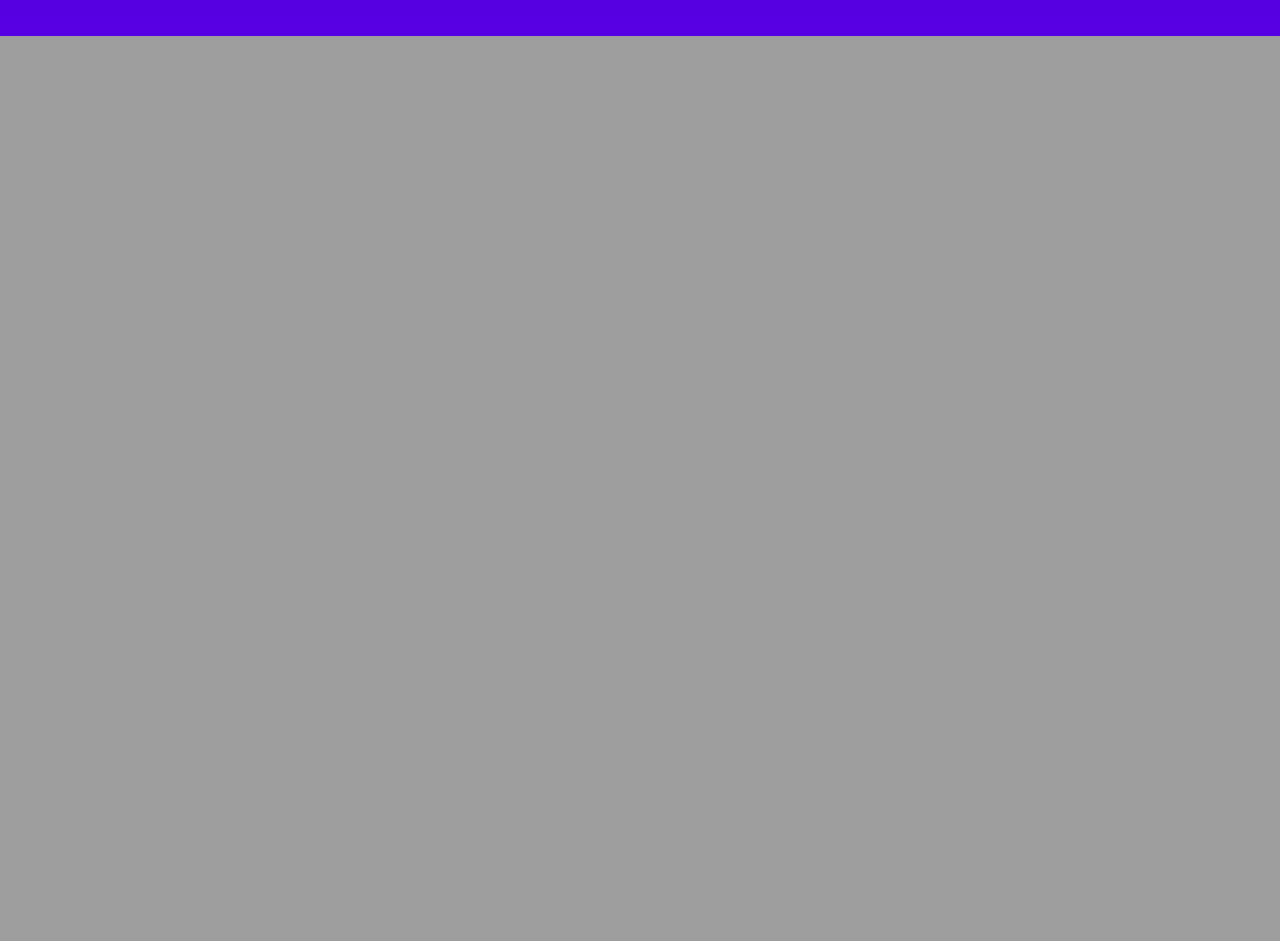
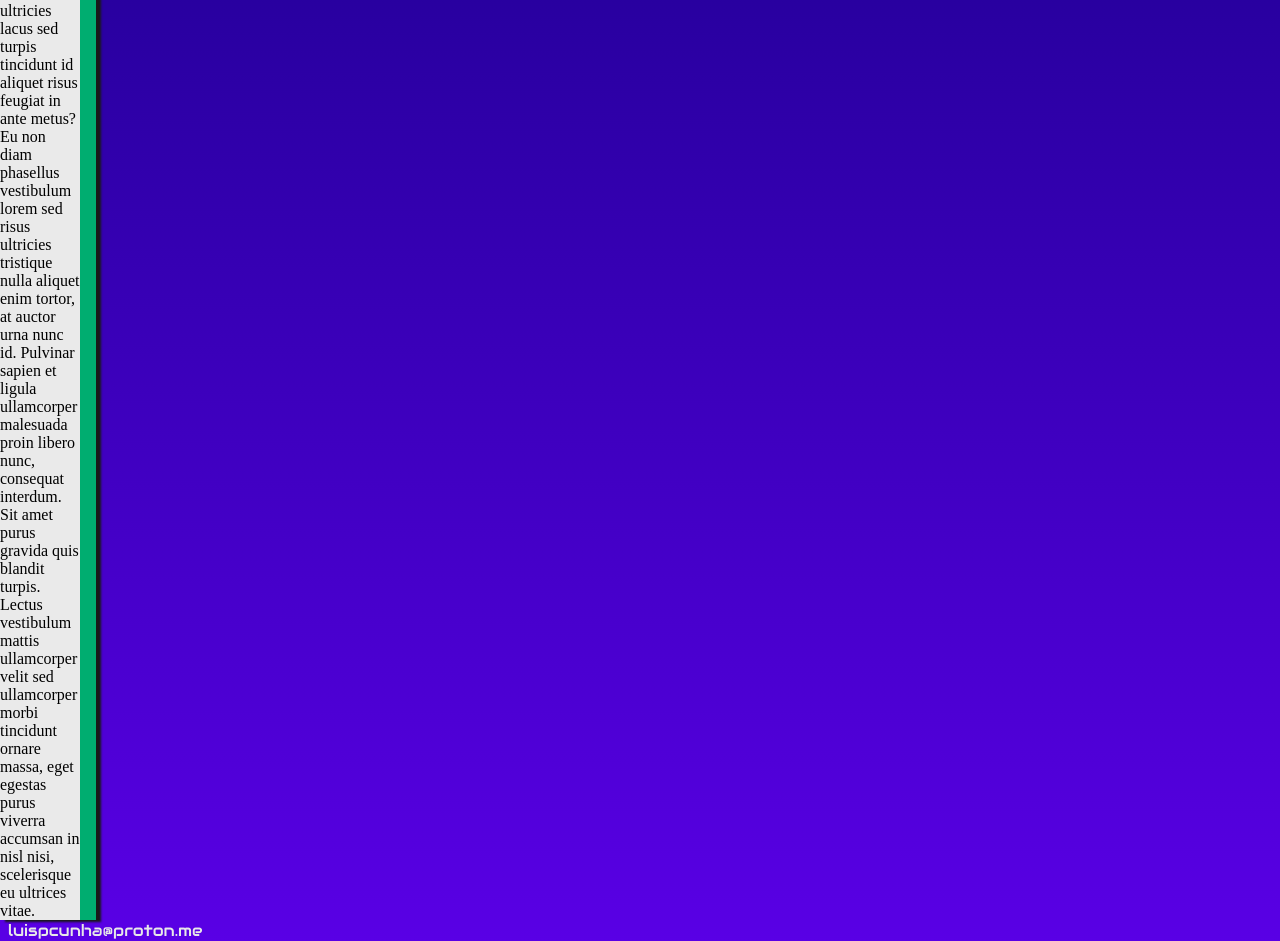
Before and after one commit to LCGhit/portfolio-website, a PHP site: page / in a window 1280 px wide. Shown: the part 785-1726 px from the top of the page. Before the commit the page ends 821 px from the top, so only its background shows below. Run offline with PHP 8.4, Linux system fonts and the light colour scheme.

Commit message:
aside added

```diff
--- a/css/index.css
+++ b/css/index.css
@@ -99,6 +99,7 @@ span.hovered_img {
     width: 100%;
     background-color: rgba(0, 0, 0, 0.5);
     position: fixed;
+    top: 0;
     margin-left: auto;
     margin-right: auto;
     align-items: center;
@@ -116,6 +117,17 @@ span.hovered_img {
     text-align: center;
     background-color: white;
     transition: all .5s;
+}
+
+#siteInfoWrap {
+    display: flex;
+}
+
+aside {
+    width: 20%;
+    border-right: 1rem solid rgb(0, 173, 112);
+    box-shadow: .3rem 2px 2px rgb(25, 25, 25);
+    background-color: rgb(234, 234, 234);
 }
 
 footer {
--- a/index.php
+++ b/index.php
@@ -14,13 +14,20 @@
         <script src="javascript/index.js"></script>
     </head>
     <body>
-        <div id="embeds">
-        </div>
         <nav></nav>
         <header>
             <h1>portfolio of websites - ongoing development</h1>
         </header>
+        <div id="siteInfoWrap">
+            <aside id="further_proj_info">
+                Tellus pellentesque eu tincidunt tortor aliquam nulla facilisi cras fermentum, odio eu! Adipiscing diam donec adipiscing tristique risus nec feugiat in fermentum posuere urna nec tincidunt praesent semper feugiat nibh?
+                Risus sed vulputate odio ut enim blandit volutpat? Tincidunt augue interdum velit euismod in pellentesque massa placerat duis ultricies lacus sed turpis tincidunt id aliquet risus feugiat in ante metus?
+                Eu non diam phasellus vestibulum lorem sed risus ultricies tristique nulla aliquet enim tortor, at auctor urna nunc id. Pulvinar sapien et ligula ullamcorper malesuada proin libero nunc, consequat interdum.
+                Sit amet purus gravida quis blandit turpis. Lectus vestibulum mattis ullamcorper velit sed ullamcorper morbi tincidunt ornare massa, eget egestas purus viverra accumsan in nisl nisi, scelerisque eu ultrices vitae.
+            </aside>
             <article>
+                <div id="embeds">
+                </div>
                 <div id="embed_site">
                     <div class="click_to_embed"><img class="project_1" alt="pure html and css based website with literary guessing game" src="images/caso_pratico_html_css.png"/></div>
                     <div class="click_to_embed"><img class="project_2" alt="a music band webpage based on bootstrap" src="images/caso_pratico_bootstrap.png"/></div>
@@ -30,6 +37,7 @@
                     <div class="click_to_embed"><img class="project_6" alt="small business website featuring a shopping cart, sign in and sign up, and database for user and product info" src="images/final_project.png"/></div>
                 </div>
             </article>
+        </div>
         <footer>
             <a id="contact_email" href="mailto:luispcunha@proton.me">luispcunha@proton.me</a>
         </footer>
```
Lines whose indentation alone changed are shown as unchanged.
